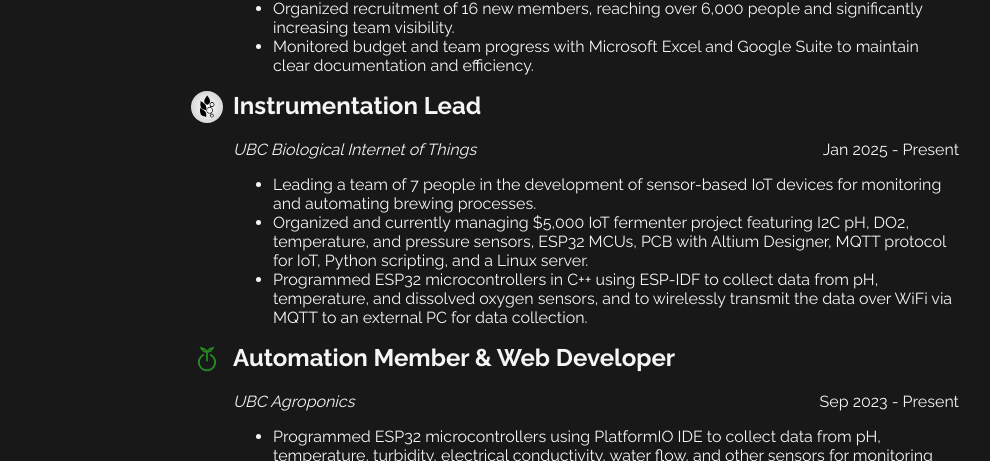
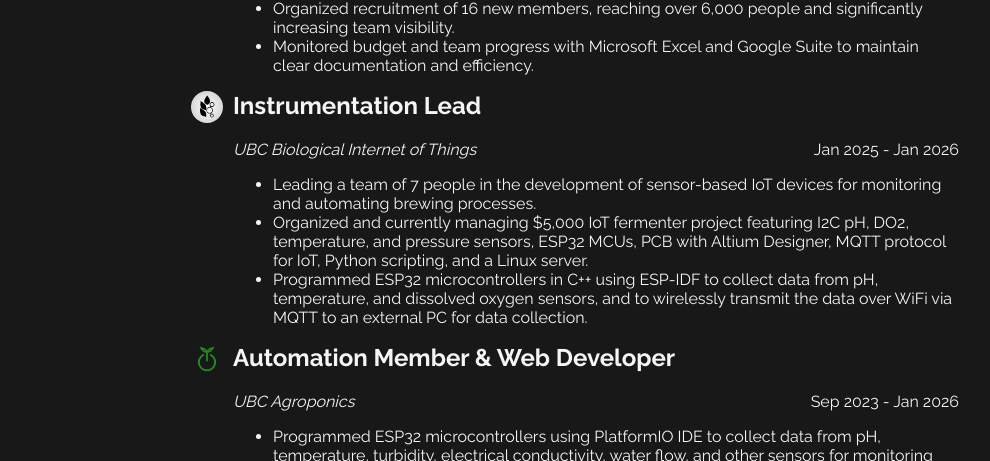
Before and after one commit to edansteen/edansteen.github.io, a Next.js app: page / in a window 1280 px wide. Shown: the part 1451-1912 px from the top of the page, without its empty margins (65-1055 px from the left). Built offline with nearby package versions, Linux system fonts and the light colour scheme.

Commit message:
Updated dates

```diff
--- a/src/pages/index.js
+++ b/src/pages/index.js
@@ -88,7 +88,7 @@ export default function Home({allPostsData}) {
               company="UBC Biological Internet of Things"
               companylogo={biot}
               companyurl="https://ubcbiot.com"
-              dates="Jan 2025 - Present"
+              dates="Jan 2025 - Jan 2026"
               point1="Leading a team of 7 people in the development of sensor-based IoT devices for monitoring and automating brewing processes."
               point2="Organized and currently managing $5,000 IoT fermenter project featuring I2C pH, DO2, temperature, and pressure sensors, ESP32 MCUs, PCB with Altium Designer, MQTT protocol for IoT, Python scripting, and a Linux server."
               point3="Programmed ESP32 microcontrollers in C++ using ESP-IDF to collect data from pH, temperature, and dissolved oxygen sensors, and to wirelessly transmit the data over WiFi via MQTT to an external PC for data collection."
@@ -99,7 +99,7 @@ export default function Home({allPostsData}) {
               company="UBC Agroponics"
               companylogo={agroponics}
               companyurl="https://ubcagroponics.com"
-              dates="Sep 2023 - Present"
+              dates="Sep 2023 - Jan 2026"
               point1="Programmed ESP32 microcontrollers using PlatformIO IDE to collect data from pH, temperature, turbidity, electrical conductivity, water flow, and other sensors for monitoring plants in a hydroponic farm."
               point2="Compiled budget using Microsoft Excel to optimize financial funding for sensor purchases."
               point3="Designed and built the team’s website (https://ubcagroponics.com) from scratch using the Next.js JavaScript framework, substantially boosting the team’s visibility and brand image."
```
